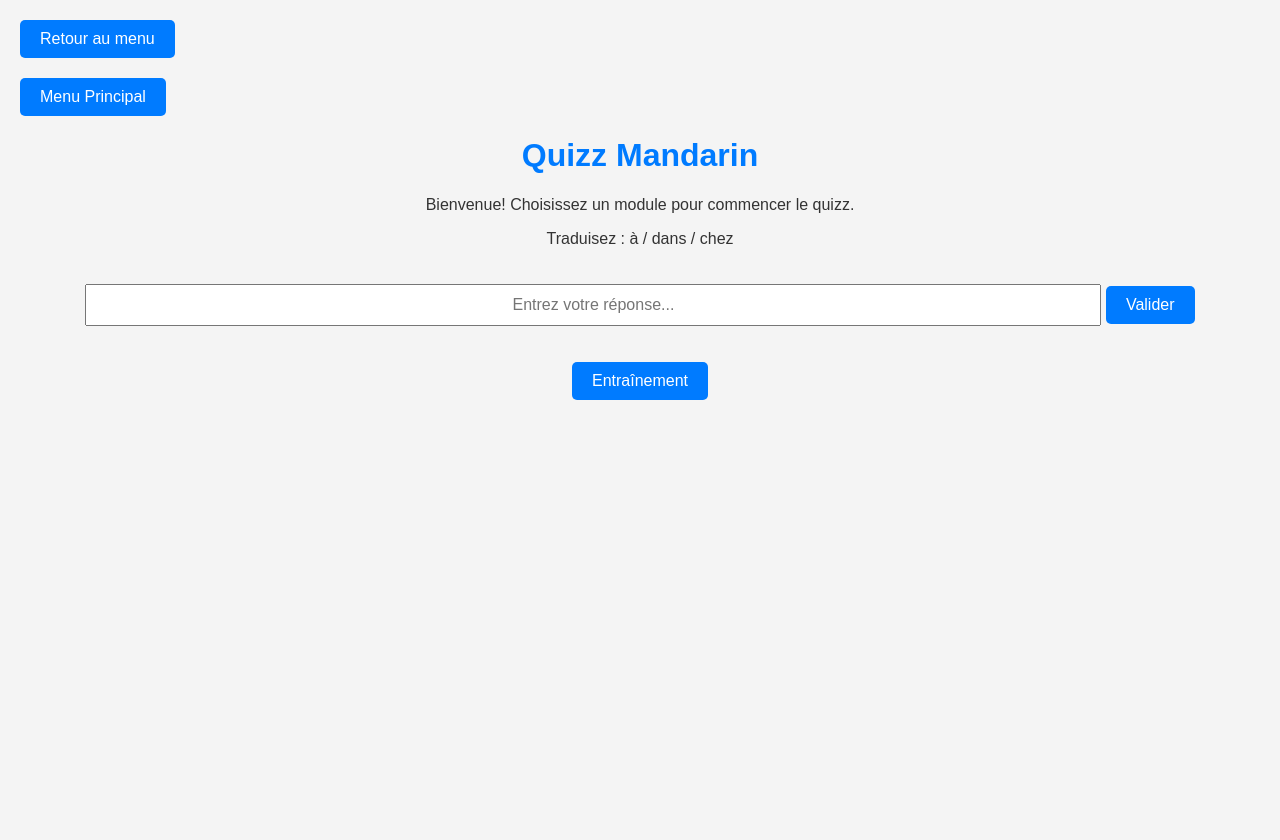
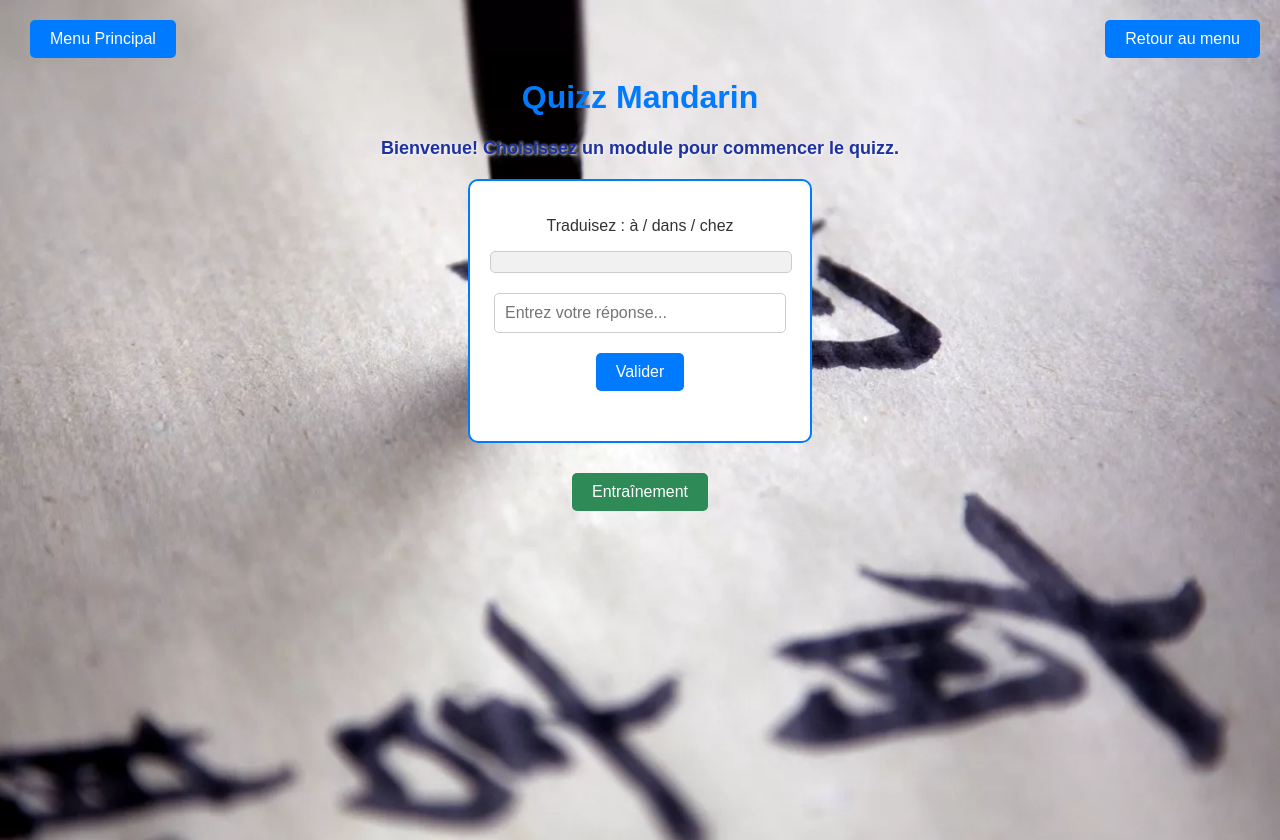
Before and after one commit to vriva10/Quizz-RIVA, a plain HTML site: page quizz-mandarin.html in a window 1280 px wide. Both pictures are taken after a click on the button "Prépositions d'espace". Before the commit the page ends 800 px from the top, so only its background shows below. Drawn offline with Linux system fonts and the light colour scheme.

Commit message:
Update quizz-mandarin.css

```diff
--- a/quizz-mandarin.css
+++ b/quizz-mandarin.css
@@ -1,55 +1,110 @@
-/* Style général */
+/* Appliquer l'image de fond à toute la page */
 body {
     font-family: Arial, sans-serif;
     text-align: center;
     margin: 20px;
-    background-color: #f4f4f4;
+    background-image: url('fond2.jpg'); /* Remplacez avec le chemin de votre image */
+    background-size: cover;
+    background-position: center;
+    background-attachment: fixed;
     color: #333;
+    height: 100vh; /* S'assurer que l'image couvre toute la hauteur de la page */
 }
 
-/* Style pour la frise chronologique */
-#geological-timeline {
-    margin-top: 20px;
+/* Style pour le titre */
+h1 {
+    color: #007BFF;
+}
+
+/* Style pour la phrase de bienvenue */
+#welcome-text {
+    font-weight: bold; /* Mettre en gras */
+    text-shadow: 1px 1px 3px white; /* Ajouter un contour blanc */
+    font-size: 18px; /* Ajuster la taille */
+    margin-bottom: 20px; /* Espacement avec les autres éléments */
+    color: #1d31a0; /* Couleur du texte */
+}
+
+
+/* Style pour les boutons */
+button {
+    padding: 10px 20px;
+    font-size: 16px;
+    color: white;
+    background-color: #007BFF;
+    border: none;
+    border-radius: 5px;
+    cursor: pointer;
+    margin: 10px;
+}
+
+button:hover {
+    background-color: #0056b3;
+}
+
+a button {
+    background-color: #2e8b57; /* Vert foncé */
+    color: white; /* Texte en blanc */
+    border: none;
+    border-radius: 5px;
+    padding: 10px 20px;
+    cursor: pointer;
     text-align: center;
 }
 
-table {
-    width: 80%;
-    margin: 20px auto;
-    border-collapse: collapse;
-    font-size: 18px;
+/* Effet au survol */
+a button:hover {
+    background-color: #1f6a41; /* Une teinte encore plus foncée au survol */
 }
 
-th, td {
-    padding: 15px;
-    border: 1px solid #ccc;
-    text-align: center;
+/* Style pour le conteneur du quiz */
+#quiz-container {
+    margin: 20px auto;
+    padding: 20px;
+    border: 2px solid #007BFF;
+    border-radius: 10px;
+    width: 300px;
+    background-color: white;
+    display: none;
 }
 
-td {
-    height: 50px;
-    width: 25%;
+/* Style pour le champ de réponse */
+input {
+    padding: 10px;
+    font-size: 16px;
+    margin: 10px 0;
+    width: 90%;
+    border: 1px solid #ccc;
+    border-radius: 5px;
 }
 
-#cursor {
-    width: 20px;
+/* Style pour le feedback */
+#feedback {
+    margin-top: 20px;
+    font-weight: bold;
+}
+/* Conteneur de la barre de progression */
+#progress-bar-container {
+    width: 100%;
+    background-color: #f1f1f1;
+    border: 1px solid #ccc;
+    border-radius: 5px;
+    margin: 10px 0;
     height: 20px;
-    background-color: red;
-    position: absolute;
-    display: none;  /* Masqué initialement */
-    z-index: 10;
+    overflow: hidden;
 }
 
-input {
-    margin-top: 20px;
-    padding: 10px;
-    font-size: 16px;
-    width: 80%;
-    text-align: center;
+/* Barre de progression */
+#progress-bar {
+    height: 100%;
+    width: 0%;
+    background-color: #007BFF;
+    transition: width 0.5s ease;
 }
-
-button {
-    margin-top: 20px;
+#back-to-menu {
+    position: fixed;
+    top: 10px;
+    right: 10px;
     padding: 10px 20px;
     font-size: 16px;
     background-color: #007BFF;
@@ -59,20 +114,6 @@ button {
     cursor: pointer;
 }
 
-button:hover {
+#back-to-menu:hover {
     background-color: #0056b3;
 }
-
-button:disabled {
-    background-color: #ccc;
-    cursor: not-allowed;
-}
-
-/* Style pour les autres éléments */
-header {
-    margin-bottom: 20px;
-}
-
-h1 {
-    color: #007BFF;
-}
```
